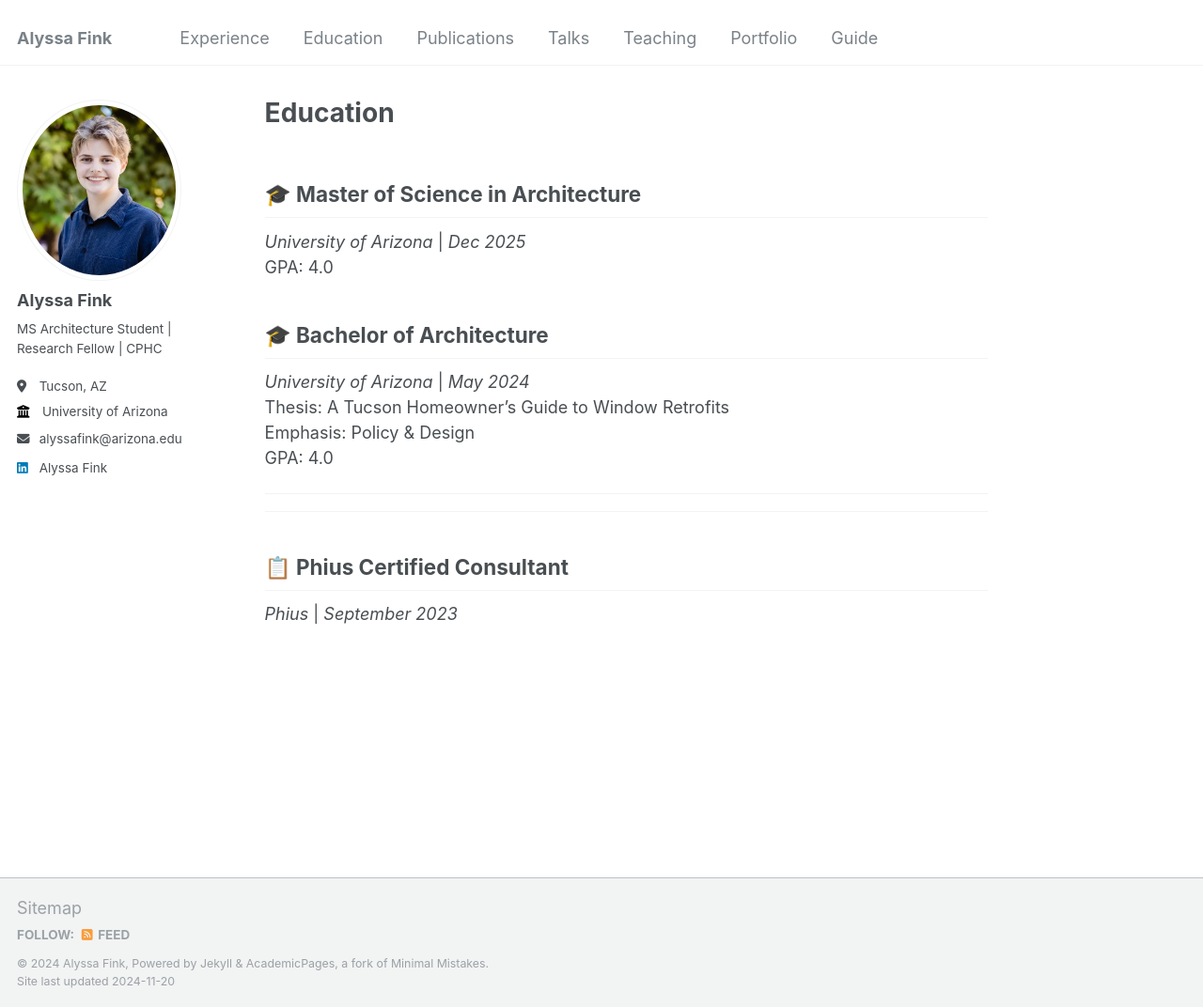
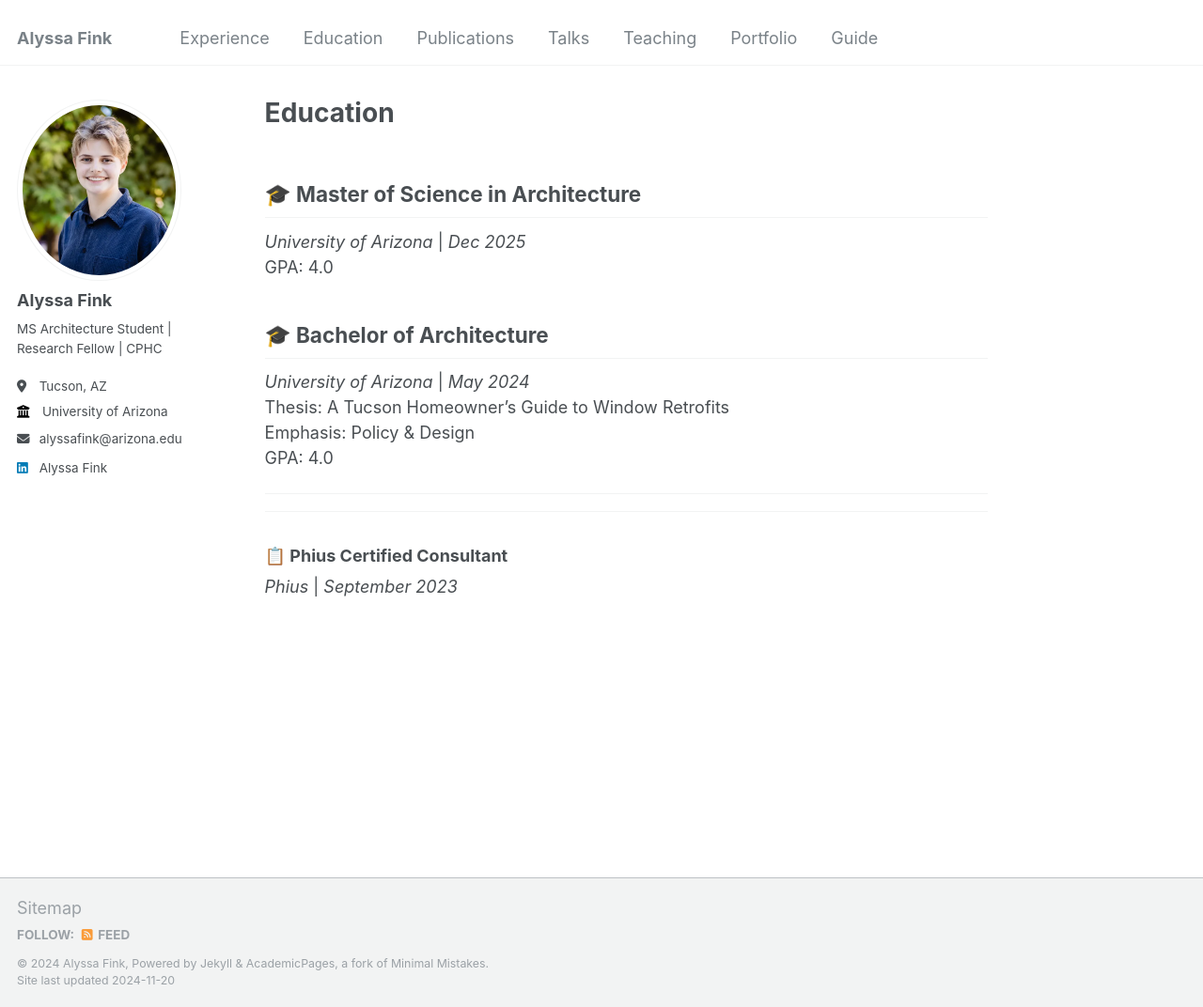
Before and after one commit to alyssafink/alyssafink.github.io, a Jekyll site: the page built from _pages/education.md, in a window 1280 px wide and 1072 px high. Shown: the whole window at 94% size. Built offline with Jekyll 4.4.1, drawn with Linux system fonts in a browser that asks for light colours; emoji names are drawn with the system emoji font.

```diff
--- a/_pages/education.md
+++ b/_pages/education.md
@@ -26,6 +26,5 @@ GPA: 4.0
 ***
 ***
 
-:clipboard: Phius Certified Consultant
----
+### :clipboard: Phius Certified Consultant
 *Phius* | *September 2023*
```
